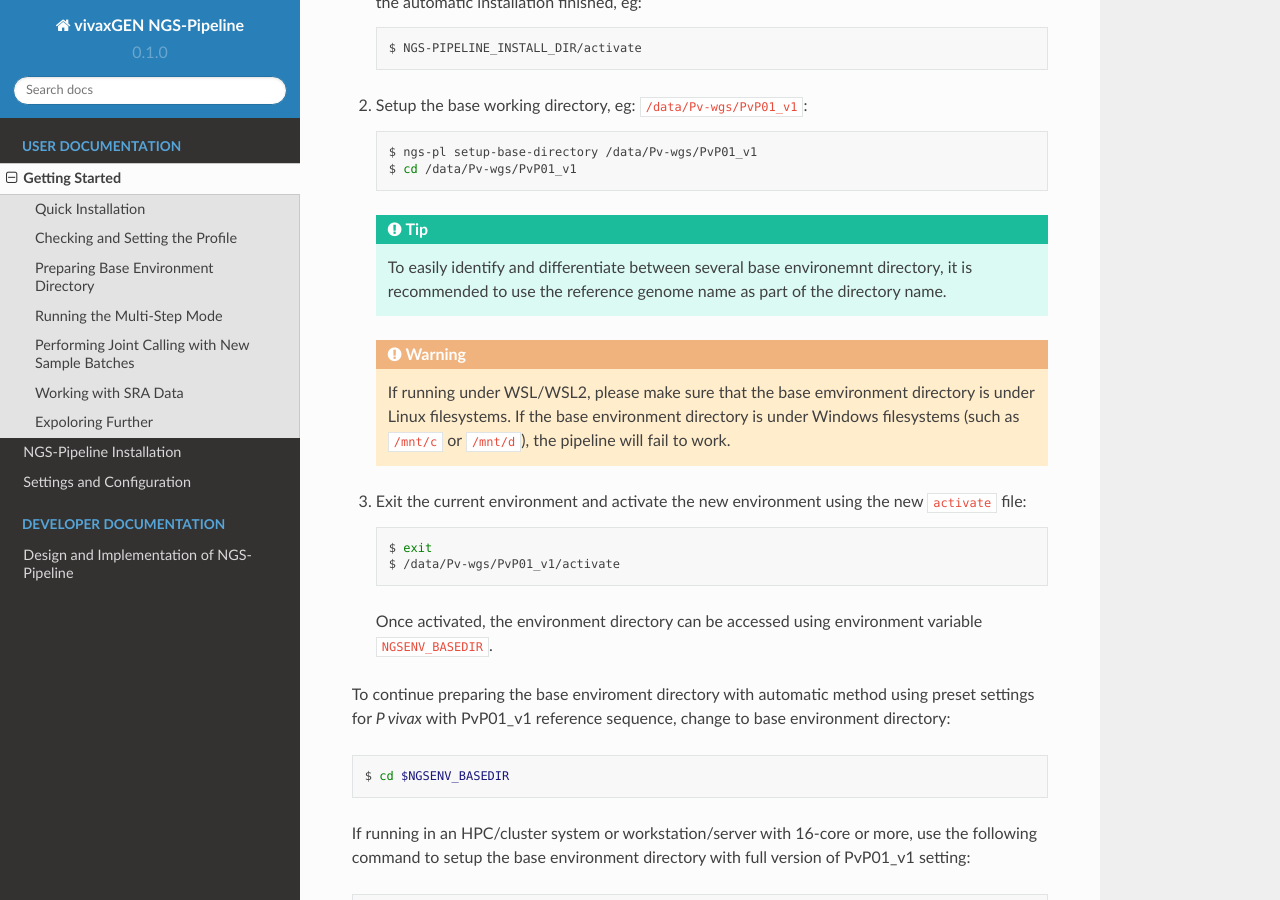
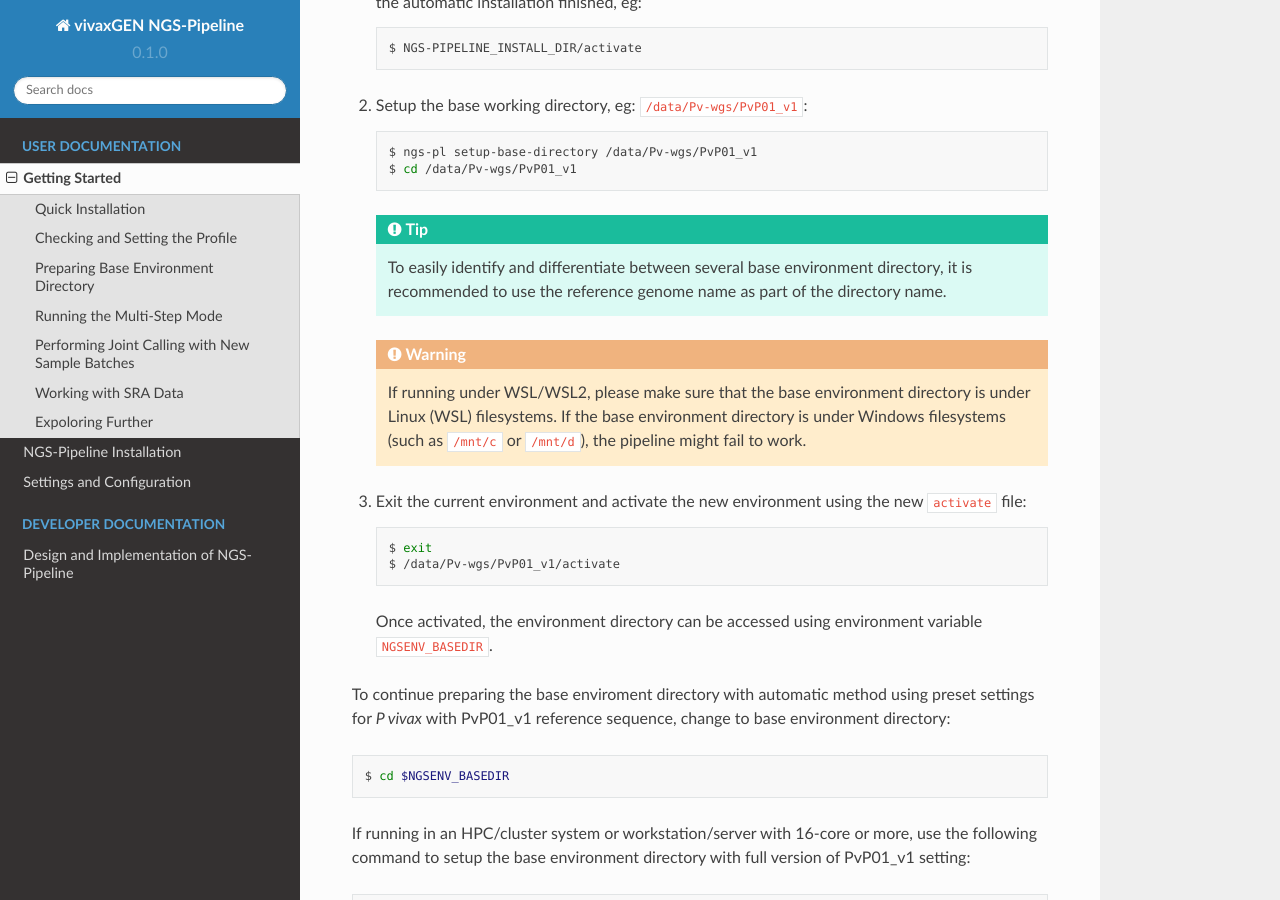
Before and after one commit to vivaxgen/ngs-pipeline, a Sphinx documentation site: the page built from docs/source/userdocs/getting_started.rst, in a window 1280 px wide and 900 px high, scrolled down 1899 px. Built offline with Sphinx 7.4.7 and the Read the Docs theme 2.0.0, drawn with Linux system fonts in a browser that asks for light colours; some of the changed text lies outside the part shown.

Commit message:
update: docs

```diff
--- a/docs/source/userdocs/getting_started.rst
+++ b/docs/source/userdocs/getting_started.rst
@@ -32,7 +32,7 @@ of its activation script.
 .. warning::
 
   If installing under WSL/WSL2, please make sure that the target directory
-  is under Linux filesystems.
+  is under Linux (WSL) filesystems.
   The installation will fail if the target directory is under Windows
   filesystems, such as ``/mnt/c`` or ``/mnt/d``.
 
@@ -108,16 +108,16 @@ the mandatory steps to prepare the base environment directory:
 
     .. tip::
 
-      To easily identify and differentiate between several base environemnt
+      To easily identify and differentiate between several base environment
       directory, it is recommended to use the reference genome name as part
       of the directory name.
 
     .. warning::
 
-      If running under WSL/WSL2, please make sure that the base emvironment
-      directory is under Linux filesystems.
+      If running under WSL/WSL2, please make sure that the base environment
+      directory is under Linux (WSL) filesystems.
       If the base environment directory is under Windows filesystems (such as
-      ``/mnt/c`` or ``/mnt/d``), the pipeline will fail to work.
+      ``/mnt/c`` or ``/mnt/d``), the pipeline might fail to work.
 
 #.  Exit the current environment and activate the new environment using
     the new ``activate`` file:
```
